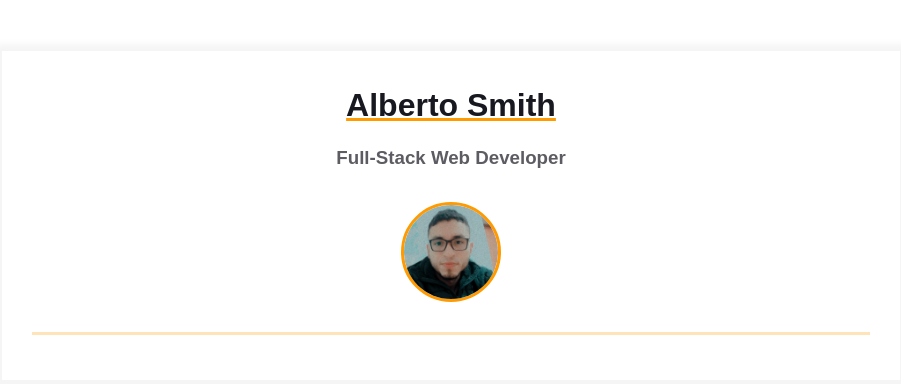
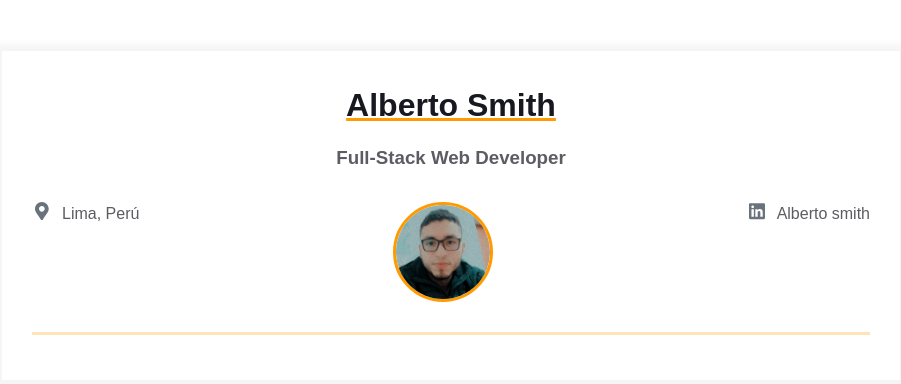
Before and after one commit to Albert-25/homepage, a plain HTML site: page index.html in a window 1280 px wide. Shown: the whole page, without its empty margins (189-1090 px from the left). Drawn offline with Linux system fonts and the light colour scheme.

Commit message:
Adding contact info

```diff
--- a/index.html
+++ b/index.html
@@ -19,7 +19,18 @@
 
                     <div class="contact_info_container fh">
                         <div class="contact-info__block">
-
+                            <a href="" rel="author" class="contact-info__item">
+                                <div class="contact-info__item-icon-wrapper">
+                                    <svg class="contact-info__item-icon" xmlns="http://www.w3.org/2000/svg"
+                                        viewBox="0 0 384 512">
+                                        <path d="M172.268 501.67C26.97 291.031 0 269.413 0 192 0 85.961 85.961 0
+                          192 0s192 85.961 192 192c0 77.413-26.97 99.031-172.268 309.67-9.535
+                          13.774-29.93 13.773-39.464 0zM192 272c44.183 0 80-35.817
+                          80-80s-35.817-80-80-80-80 35.817-80 80 35.817 80 80 80z"></path>
+                                    </svg>
+                                </div>
+                                <span>Lima, Perú</span>
+                            </a>
                         </div>
 
                         <div class="contact-info__block contact-info__block--center">
@@ -27,7 +38,22 @@
                         </div>
 
                         <div class="contact-info__block">
-
+                            <a href="https://www.linkedin.com/in/albertosmith-developer/" target="_blank" rel="author"
+                                class="contact-info__item">
+                                <div class="contact-info__item-icon-wrapper">
+                                    <svg class="contact-info__item-icon" xmlns="http://www.w3.org/2000/svg"
+                                        viewBox="0 0 448 512">
+                                        <path d="M416 32H31.9C14.3 32 0 46.5 0 64.3v383.4C0 465.5 14.3 480 31.9
+                          480H416c17.6 0 32-14.5 32-32.3V64.3c0-17.8-14.4-32.3-32-32.3zM135.4
+                          416H69V202.2h66.5V416zm-33.2-243c-21.3 0-38.5-17.3-38.5-38.5S80.9
+                          96 102.2 96c21.2 0 38.5 17.3 38.5 38.5 0 21.3-17.2 38.5-38.5
+                          38.5zm282.1 243h-66.4V312c0-24.8-.5-56.7-34.5-56.7-34.6 0-39.9
+                          27-39.9 54.9V416h-66.4V202.2h63.7v29.2h.9c8.9-16.8 30.6-34.5
+                          62.9-34.5 67.2 0 79.7 44.3 79.7 101.9V416z"></path>
+                                    </svg>
+                                </div>
+                                <span>Alberto smith</span>
+                            </a>
                         </div>
                     </div>
                 </div>
```
